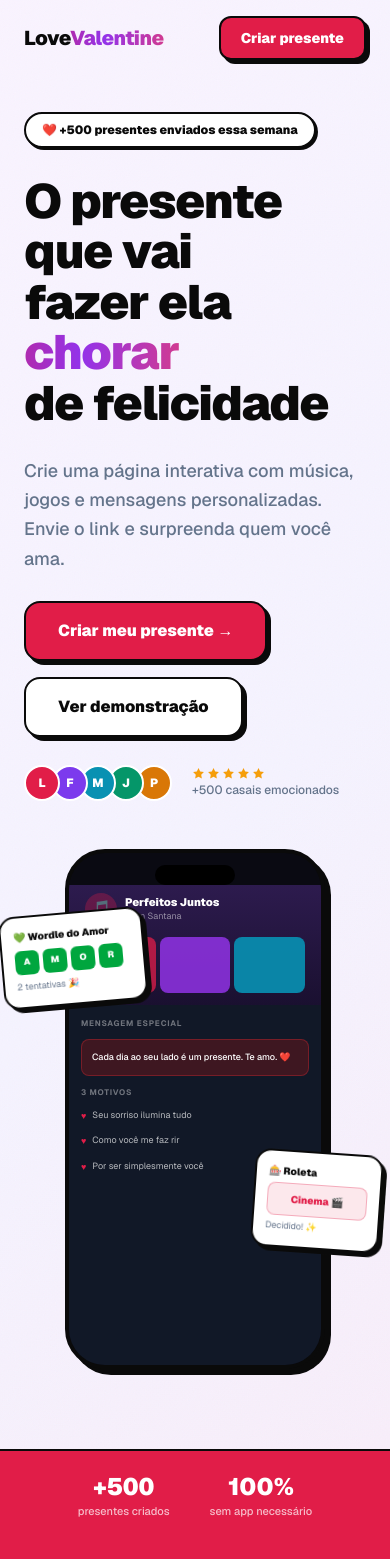
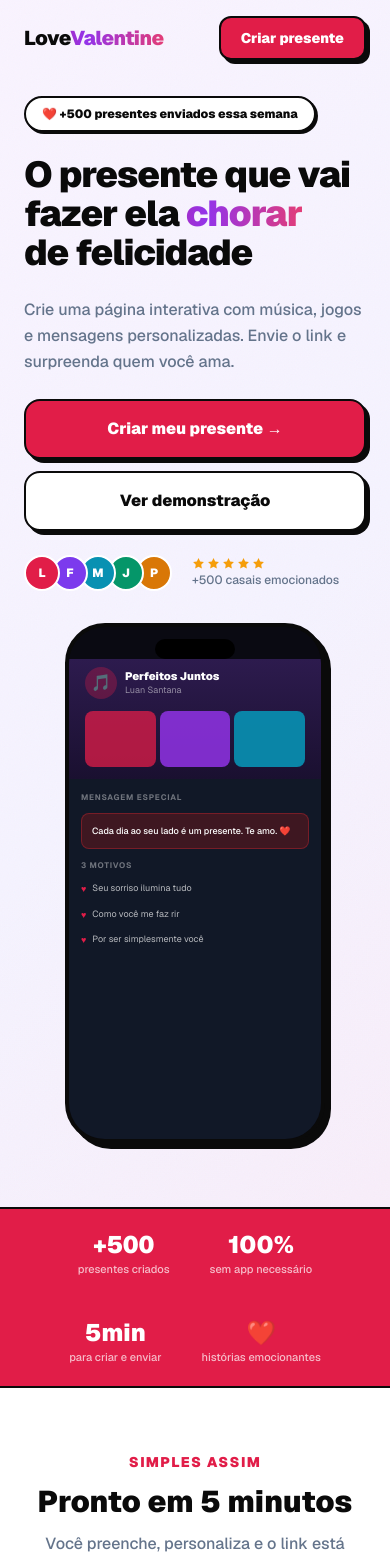
Before and after one commit to dedsfe/lovevalentineday, a Next.js app: page / in a window 390 px wide. Shown: the top 1559 px of the page. Built offline with nearby package versions, Linux system fonts and the light colour scheme.

Commit message:
feat(landing): mobile responsiveness — all sections
Full mobile pass: responsive padding, headings, hero grid, buttons (block→inline on sm), hidden `<br>` on small screens, 2-col "Como funciona" grid on mobile.

Co-Authored-By: Claude Sonnet 4.6 <noreply@anthropic.com>

```diff
--- a/src/app/page.tsx
+++ b/src/app/page.tsx
@@ -232,6 +232,12 @@ export default function Home() {
           opacity: 1;
           transform: translateY(0);
         }
+
+        /* ── Reduced motion ── */
+        @media (prefers-reduced-motion: reduce) {
+          .line-reveal, .grad-text { animation: none !important; opacity: 1; }
+          .reveal { transition: none !important; opacity: 1 !important; transform: none !important; }
+        }
       `}</style>
 
       <main className="min-h-screen bg-white overflow-x-hidden">
@@ -282,16 +288,16 @@ export default function Home() {
             }}
           />
 
-          <div className="relative max-w-6xl mx-auto px-6 pt-28 pb-20 grid lg:grid-cols-2 gap-12 items-center w-full">
+          <div className="relative max-w-6xl mx-auto px-6 pt-24 pb-16 md:pt-28 md:pb-20 grid lg:grid-cols-2 gap-8 lg:gap-12 items-center w-full">
 
             {/* Left — copy */}
-            <div className="space-y-7">
+            <div className="space-y-6">
               <div className="inline-flex items-center gap-2 px-4 py-2 rounded-full bg-white border-2 border-ink neo-shadow-sm text-xs font-black text-ink">
                 ❤️ +500 presentes enviados essa semana
               </div>
 
               {/* Headline — line by line reveal */}
-              <h1 className="text-5xl lg:text-6xl font-black text-ink leading-[1.05] tracking-tight">
+              <h1 className="text-[2.25rem] sm:text-5xl lg:text-6xl font-black text-ink leading-[1.08] tracking-tight">
                 <span className="line-reveal" style={{ animationDelay: '0ms' }}>O presente que vai</span>
                 <span className="line-reveal" style={{ animationDelay: '120ms' }}>
                   fazer ela{' '}
@@ -300,22 +306,22 @@ export default function Home() {
                 <span className="line-reveal" style={{ animationDelay: '240ms' }}>de felicidade</span>
               </h1>
 
-              <p className="text-lg text-ink-muted font-medium leading-relaxed max-w-lg">
+              <p className="text-base sm:text-lg text-ink-muted font-medium leading-relaxed">
                 Crie uma página interativa com música, jogos e mensagens personalizadas.
                 Envie o link e surpreenda quem você ama.
               </p>
 
-              <div className="flex flex-wrap gap-4">
+              <div className="flex flex-col sm:flex-row gap-3 sm:gap-4">
                 <Link
                   href="#criar"
                   id="criar"
-                  className="px-8 py-4 rounded-2xl border-2 border-ink bg-brand text-white text-base font-black neo-shadow hover:translate-x-[-2px] hover:translate-y-[-2px] hover:neo-shadow-lg transition-all"
+                  className="text-center px-8 py-4 rounded-2xl border-2 border-ink bg-brand text-white text-base font-black neo-shadow hover:translate-x-[-2px] hover:translate-y-[-2px] hover:neo-shadow-lg transition-all"
                 >
                   Criar meu presente →
                 </Link>
                 <Link
                   href="/demo"
-                  className="px-8 py-4 rounded-2xl border-2 border-ink bg-white text-ink text-base font-black neo-shadow hover:translate-x-[-2px] hover:translate-y-[-2px] hover:neo-shadow-lg transition-all"
+                  className="text-center px-8 py-4 rounded-2xl border-2 border-ink bg-white text-ink text-base font-black neo-shadow hover:translate-x-[-2px] hover:translate-y-[-2px] hover:neo-shadow-lg transition-all"
                 >
                   Ver demonstração
                 </Link>
@@ -379,9 +385,9 @@ export default function Home() {
                   </div>
                 </div>
 
-                {/* Floating badge — Wordle (bobbing) */}
+                {/* Floating badge — Wordle (bobbing, hidden on mobile) */}
                 <div
-                  className="absolute -left-16 top-16 bg-white border-2 border-ink rounded-2xl p-3 neo-shadow w-36"
+                  className="hidden lg:block absolute -left-16 top-16 bg-white border-2 border-ink rounded-2xl p-3 neo-shadow w-36"
                   style={{ animation: 'bobA 3.2s ease-in-out infinite' }}
                 >
                   <p className="text-[10px] font-black text-ink mb-1.5">💚 Wordle do Amor</p>
@@ -395,9 +401,9 @@ export default function Home() {
                   <p className="text-[9px] text-ink-muted mt-1.5">2 tentativas 🎉</p>
                 </div>
 
-                {/* Floating badge — Roleta (bobbing, offset) */}
+                {/* Floating badge — Roleta (bobbing, hidden on mobile) */}
                 <div
-                  className="absolute -right-14 bottom-28 bg-white border-2 border-ink rounded-2xl p-3 neo-shadow w-32"
+                  className="hidden lg:block absolute -right-14 bottom-28 bg-white border-2 border-ink rounded-2xl p-3 neo-shadow w-32"
                   style={{ animation: 'bobB 3.8s ease-in-out infinite', animationDelay: '0.7s' }}
                 >
                   <p className="text-[10px] font-black text-ink mb-1">🎰 Roleta</p>
@@ -434,14 +440,14 @@ export default function Home() {
         </div>
 
         {/* ── Como funciona ─────────────────────────────────────────── */}
-        <section className="py-20 bg-white">
+        <section className="py-16 md:py-20 bg-white">
           <div className="max-w-6xl mx-auto px-6">
-            <div className="text-center mb-14 reveal">
+            <div className="text-center mb-10 md:mb-14 reveal">
               <p className="text-brand text-sm font-black uppercase tracking-widest mb-3">Simples assim</p>
-              <h2 className="text-4xl font-black text-ink">Pronto em 5 minutos</h2>
+              <h2 className="text-3xl sm:text-4xl font-black text-ink">Pronto em 5 minutos</h2>
               <p className="text-ink-muted font-medium mt-3 max-w-md mx-auto">Você preenche, personaliza e o link está disponível na hora.</p>
             </div>
-            <div className="grid md:grid-cols-4 gap-6">
+            <div className="grid grid-cols-2 lg:grid-cols-4 gap-4 md:gap-6">
               {[
                 { step: '01', emoji: '✍️', title: 'Conte a história', desc: 'Escolha os produtos e personalize com os dados de vocês.' },
                 { step: '02', emoji: '🎨', title: 'Personalize tudo', desc: 'Fotos, música, palavras — cada detalhe é de vocês.' },
@@ -466,11 +472,11 @@ export default function Home() {
         </section>
 
         {/* ── Produtos — Bento grid ─────────────────────────────────── */}
-        <section className="py-20 bg-subtle border-y-2 border-ink">
+        <section className="py-16 md:py-20 bg-subtle border-y-2 border-ink">
           <div className="max-w-6xl mx-auto px-6">
-            <div className="text-center mb-14 reveal">
+            <div className="text-center mb-10 md:mb-14 reveal">
               <p className="text-brand text-sm font-black uppercase tracking-widest mb-3">O que tem no presente</p>
-              <h2 className="text-4xl font-black text-ink">Combine e surpreenda</h2>
+              <h2 className="text-3xl sm:text-4xl font-black text-ink">Combine e surpreenda</h2>
               <p className="text-ink-muted font-medium mt-3 max-w-md mx-auto">Adicione quantos produtos quiser no mesmo presente.</p>
             </div>
 
@@ -535,11 +541,11 @@ export default function Home() {
         </section>
 
         {/* ── Depoimentos — duplo marquee ───────────────────────────── */}
-        <section className="py-20 bg-white overflow-hidden">
-          <div className="max-w-6xl mx-auto px-6 mb-12 reveal">
+        <section className="py-16 md:py-20 bg-white overflow-hidden">
+          <div className="max-w-6xl mx-auto px-6 mb-10 md:mb-12 reveal">
             <div className="text-center">
               <p className="text-brand text-sm font-black uppercase tracking-widest mb-3">Depoimentos</p>
-              <h2 className="text-4xl font-black text-ink">Eles já emocionaram alguém</h2>
+              <h2 className="text-3xl sm:text-4xl font-black text-ink">Eles já emocionaram alguém</h2>
             </div>
           </div>
 
@@ -559,11 +565,11 @@ export default function Home() {
         </section>
 
         {/* ── FAQ ───────────────────────────────────────────────────── */}
-        <section className="py-20 bg-subtle border-y-2 border-ink">
+        <section className="py-16 md:py-20 bg-subtle border-y-2 border-ink">
           <div className="max-w-2xl mx-auto px-6">
-            <div className="text-center mb-12 reveal">
+            <div className="text-center mb-10 md:mb-12 reveal">
               <p className="text-brand text-sm font-black uppercase tracking-widest mb-3">Dúvidas</p>
-              <h2 className="text-4xl font-black text-ink">Perguntas frequentes</h2>
+              <h2 className="text-3xl sm:text-4xl font-black text-ink">Perguntas frequentes</h2>
             </div>
             <div className="space-y-3">
               {FAQS.map((faq) => <FaqItem key={faq.q} {...faq} />)}
@@ -572,22 +578,22 @@ export default function Home() {
         </section>
 
         {/* ── CTA final ─────────────────────────────────────────────── */}
-        <section className="py-24 bg-brand border-b-2 border-ink relative overflow-hidden">
+        <section className="py-16 md:py-24 bg-brand border-b-2 border-ink relative overflow-hidden">
           <div
             className="absolute inset-0 pointer-events-none"
             style={{ backgroundImage: 'radial-gradient(circle at 20% 50%, rgba(255,255,255,0.08) 0%, transparent 60%), radial-gradient(circle at 80% 20%, rgba(255,255,255,0.06) 0%, transparent 50%)' }}
           />
           <div className="relative max-w-2xl mx-auto px-6 text-center reveal">
             <p className="text-white/70 text-sm font-black uppercase tracking-widest mb-4">Não deixe pra depois</p>
-            <h2 className="text-4xl lg:text-5xl font-black text-white leading-tight mb-6">
-              Ela merece um presente<br />que vai te lembrar pra sempre
+            <h2 className="text-3xl sm:text-4xl lg:text-5xl font-black text-white leading-tight mb-6">
+              Ela merece um presente<br className="hidden sm:block" />que vai te lembrar pra sempre
             </h2>
-            <p className="text-white/75 font-medium text-lg mb-10 max-w-lg mx-auto">
+            <p className="text-white/75 font-medium text-base sm:text-lg mb-8 md:mb-10 max-w-lg mx-auto">
               Crie agora, pronto em minutos. Sem app, sem complicação.
             </p>
             <Link
               href="#criar"
-              className="inline-block px-10 py-5 rounded-2xl border-2 border-white bg-white text-brand text-lg font-black shadow-[4px_4px_0px_0px_rgba(255,255,255,0.3)] hover:translate-x-[-2px] hover:translate-y-[-2px] hover:shadow-[6px_6px_0px_0px_rgba(255,255,255,0.3)] transition-all"
+              className="block sm:inline-block w-full sm:w-auto px-6 sm:px-10 py-4 sm:py-5 rounded-2xl border-2 border-white bg-white text-brand text-lg font-black text-center shadow-[4px_4px_0px_0px_rgba(255,255,255,0.3)] hover:translate-x-[-2px] hover:translate-y-[-2px] hover:shadow-[6px_6px_0px_0px_rgba(255,255,255,0.3)] transition-all"
             >
               Criar meu presente agora →
             </Link>
```
